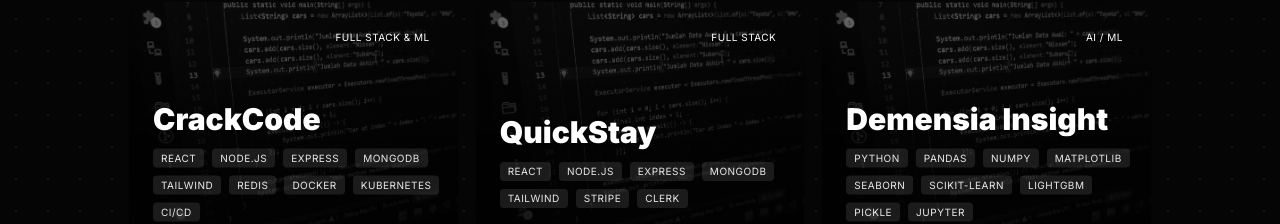
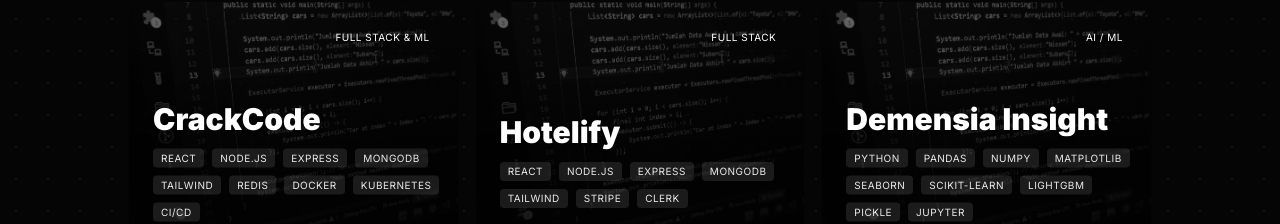
Before and after one commit to vidun-upek/Portfolio, a Next.js app in the folder pf/: page / in a window 1280 px wide. Shown: the part 2365-2589 px from the top of the page. Built offline with nearby package versions, Linux system fonts and the light colour scheme.

Commit message:
updated some spelling mistakes

```diff
--- a/pf/src/app/page.tsx
+++ b/pf/src/app/page.tsx
@@ -146,7 +146,7 @@
                 <span className="font-bold text-[#C03540] animate-pulse" style={{ animationDelay: "0.6s" }}>
                   scale
                 </span> software that{" "}
-                <span className="font-semibold text-black/90 dark:text-white/90">solves real-world problems</span>.
+                <span className="font-semibold text-black/90 dark:text-white/90">solves real world problems</span>.
               </p>
             </div>
 
--- a/pf/src/data/projects.ts
+++ b/pf/src/data/projects.ts
@@ -67,7 +67,7 @@
   },
   {
     slug: "HotelBooking",
-    title: " QuickStay",
+    title: " Hotelify",
     image: "/strips/bg1.png",
     category: "Full Stack",
     description: "Seamless Experience for users to discover and book rooms, while offering a robust dashboard for hotel owners to manage their properties, track revenue, and handle room availability in real time.",
@@ -85,7 +85,7 @@
   },
   {
     slug: "devops-pipelines",
-    title: "Volt Drive",
+    title: "RentRide",
     image: "/strips/bg1.png",
     category: "Infrastructure , Full Stack ",
     description: "Car Rental Website Integrated with Automated CI/CD and IaC pipelines for production grade systems.",
```
